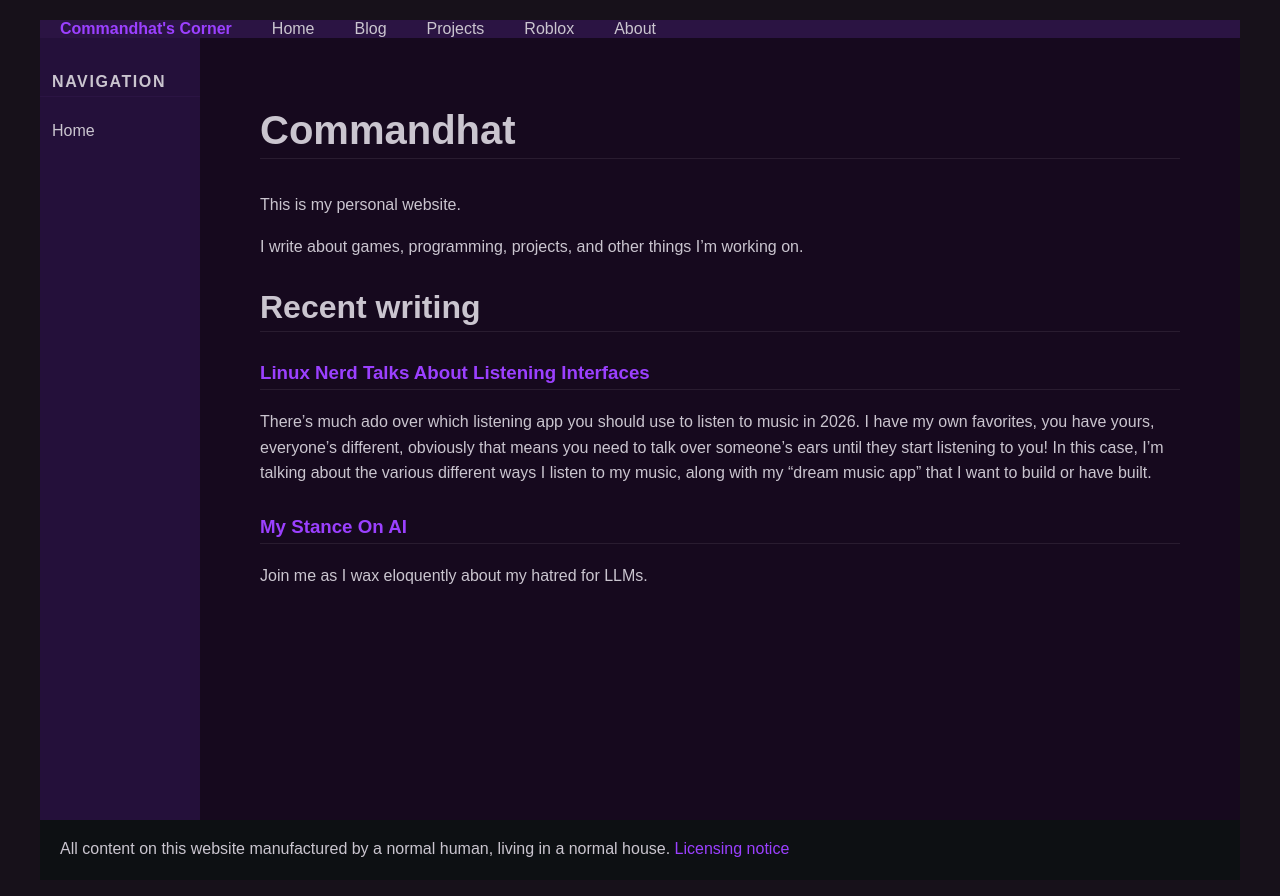
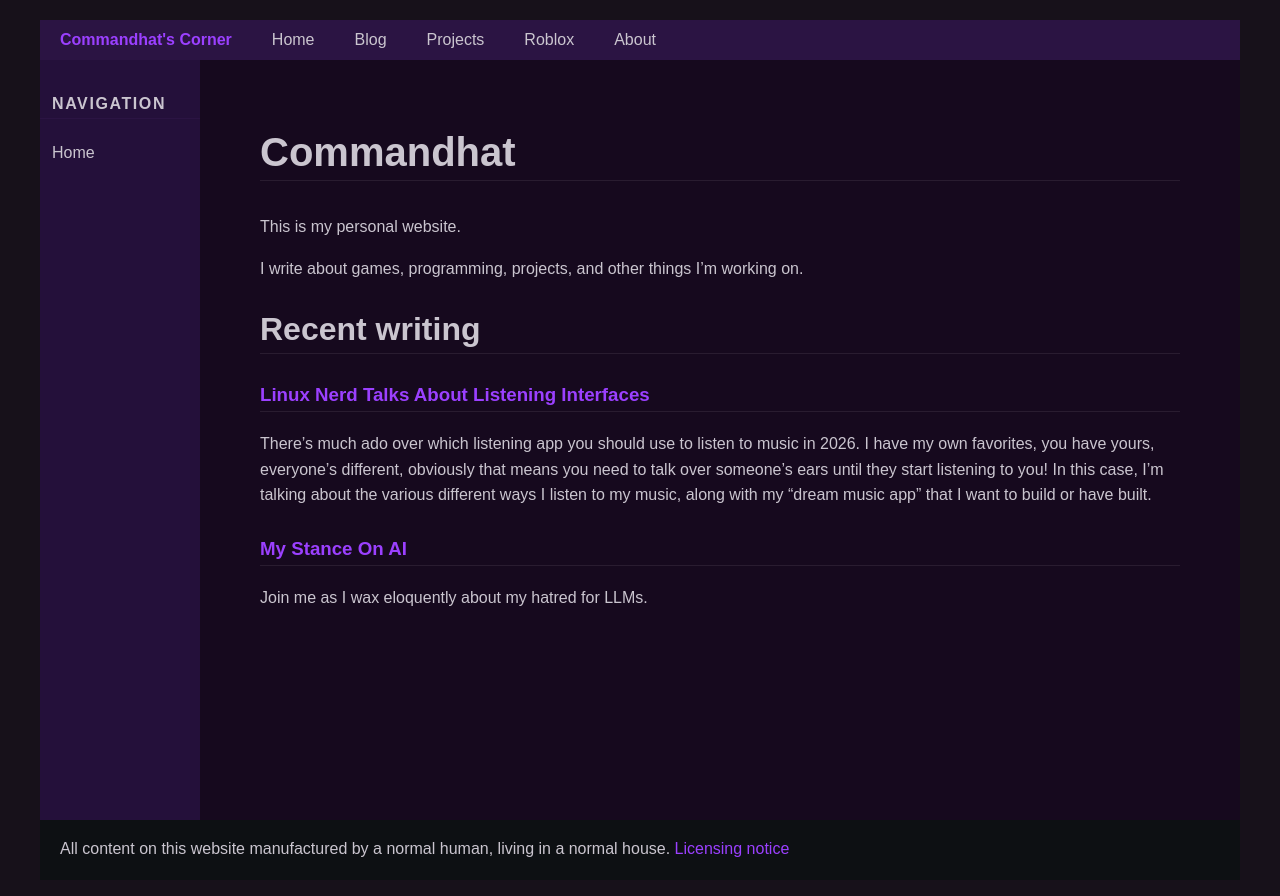
Before and after one commit to commandhat/blogsite-withpages, a Jekyll site: the page built from index.md, in a window 1280 px wide. Shown: the top 896 px of the page. Built offline with Jekyll 4.4.1, drawn with Linux system fonts in a browser that asks for light colours.

Commit message:
*presses the 'fuck go back' button*

```diff
--- a/assets/css/style.css
+++ b/assets/css/style.css
@@ -25,7 +25,7 @@ body {
 }
 
 .site-header {
-    flex: 0 0 16px;
+    flex: 0 0 40px;
     box-sizing: border-box;
     background-color: #2b1443;
     color: #cac5cf;
@@ -257,8 +257,8 @@ blockquote {
     }
 
     .site-header {
-        flex: 0 0 40px;
-        gap: 8px 16px;
+        flex: 0 0 auto;
+        row-gap: 8px;
     }
 
     .sidebar {
```
